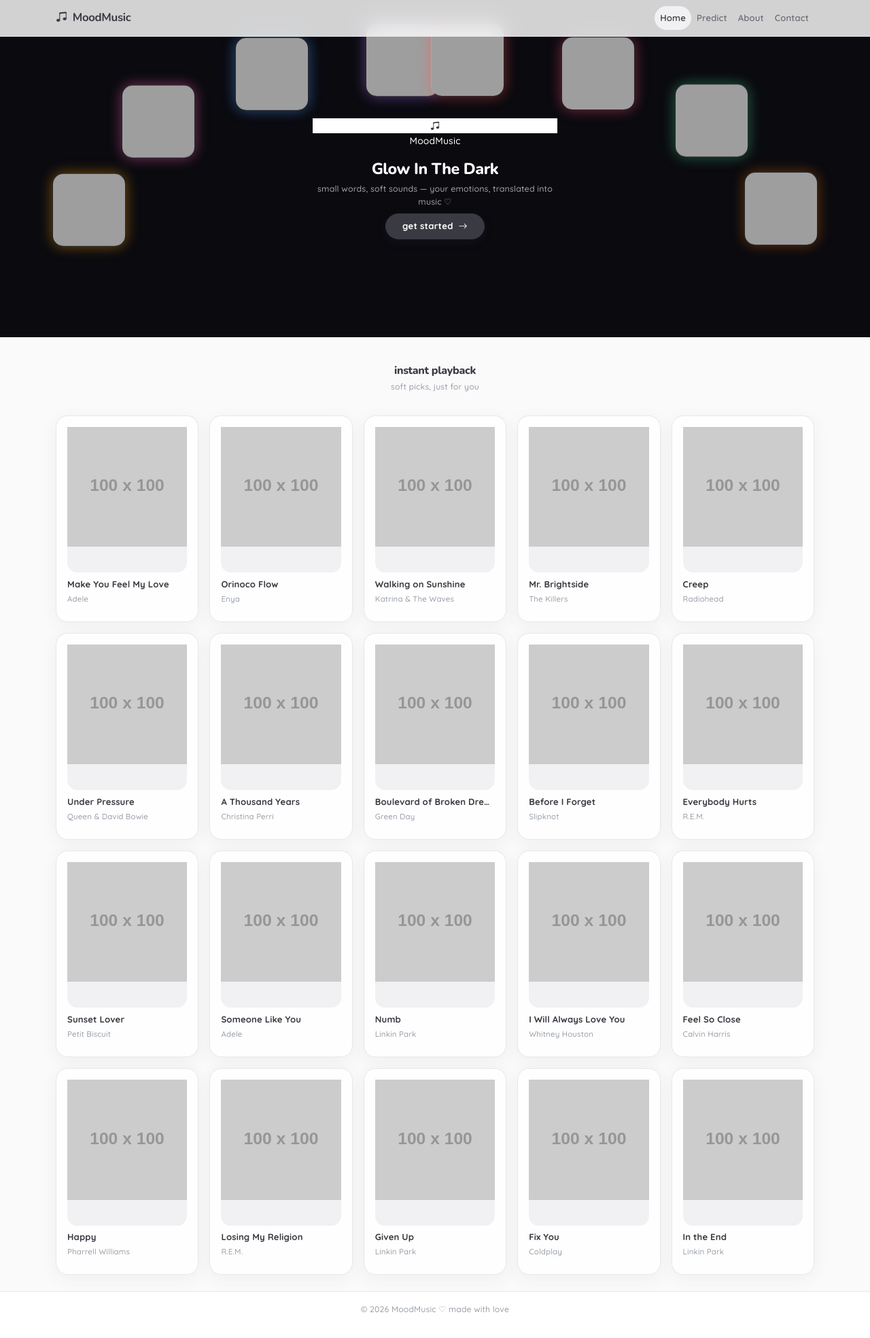
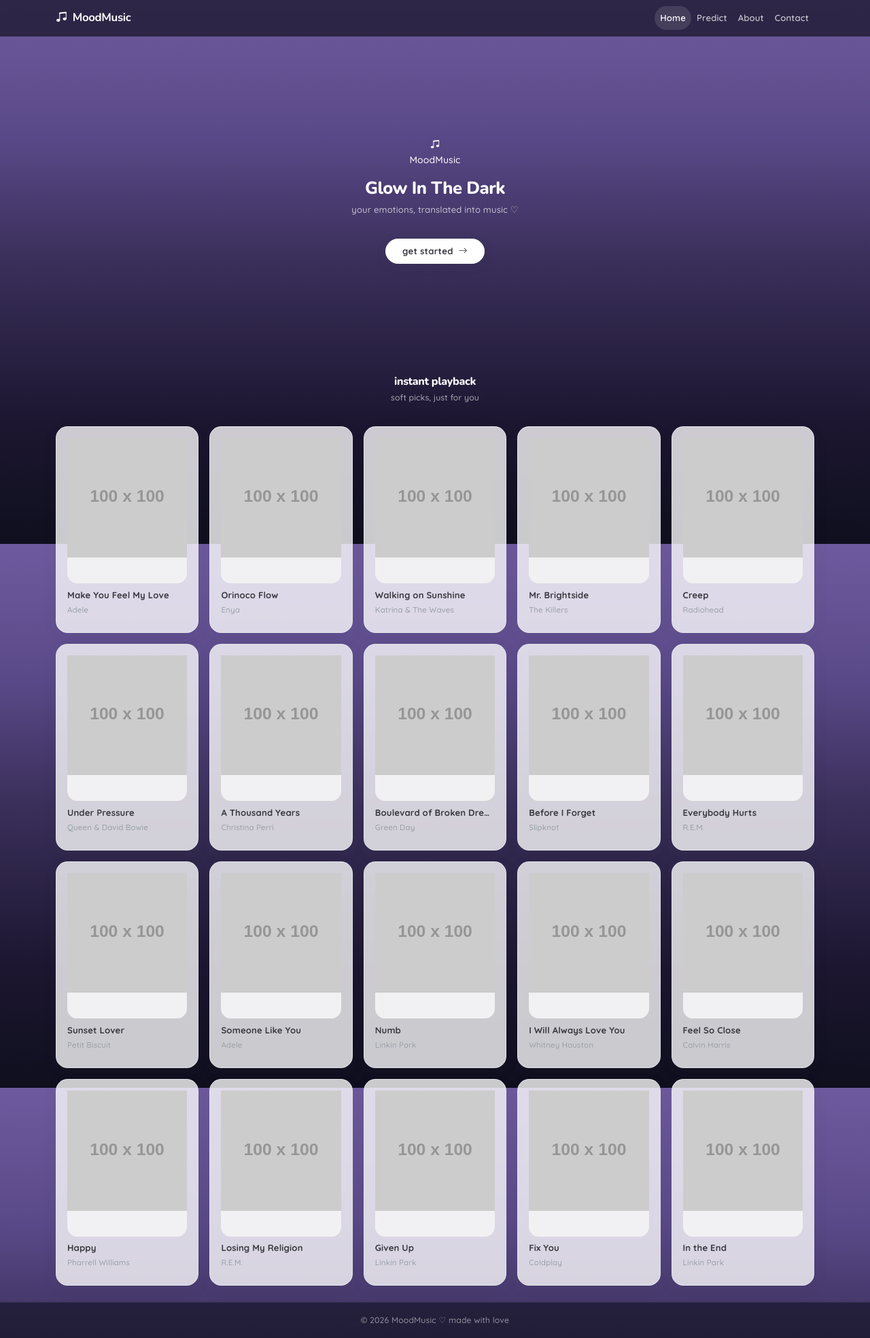
Before and after one commit to naimasultana553-sys/MoodMusic, a Flask app: page / in a window 1280 px wide. Shown: the whole page at 68% size. Before the commit the page ends 1930 px from the top, so only its background shows below. Run offline with Flask 3, Linux system fonts and the light colour scheme; grey boxes labelled with a size stand in for pictures from a placeholder-image service; data that the repository does not hold is empty; some libraries are stand-ins or nearby versions; grey boxes are pictures that could not be loaded.

Commit message:
style: mixed purple gradient full page, no images
- body gradient purple to dark navy, transparent hero, white text

```diff
--- a/static/css/style.css
+++ b/static/css/style.css
@@ -19,8 +19,9 @@
 *{ -webkit-font-smoothing:antialiased; }
 body{
     font-family:'Quicksand', sans-serif;
-    background:var(--bg-main);
-    color:var(--text-main);
+    background: linear-gradient(180deg, #6e5a9e 0%, #5b4a8a 24%, #3a2f5a 48%, #1c1630 78%, #0f0f1e 100%);
+    background-attachment:fixed;
+    color:#ffffff;
     overflow-x:hidden;
     min-height:100vh;
     font-size:14px;
@@ -57,14 +58,14 @@
 .cute-heading{ color:var(--text-main); font-size:1rem; }
 .cute-spinner{ color:var(--text-muted); border-width:2px; }
 .glass-nav{
-    background:rgba(255,255,255,0.82);
+    background:rgba(22,18,36,0.72);
     backdrop-filter:blur(14px);
     -webkit-backdrop-filter:blur(14px);
-    border-bottom:1px solid var(--glass-border);
+    border-bottom:1px solid rgba(255,255,255,0.08);
 }
-.glass-nav .navbar-brand{ font-size:1.05rem; color:var(--text-main); }
-.glass-nav .nav-link{ color:#6e6e78; font-size:0.82rem; font-weight:600; padding:0.45rem 0.85rem; border-radius:50px; }
-.glass-nav .nav-link.active,.glass-nav .nav-link:hover{ color:var(--text-main); background:var(--bg-soft); }
+.glass-nav .navbar-brand{ font-size:1.05rem; color:#ffffff; }
+.glass-nav .nav-link{ color:rgba(255,255,255,0.72); font-size:0.82rem; font-weight:600; padding:0.45rem 0.85rem; border-radius:50px; }
+.glass-nav .nav-link.active,.glass-nav .nav-link:hover{ color:#ffffff; background:rgba(255,255,255,0.12); }
 .glass-card{
     background:var(--glass-bg);
     backdrop-filter:blur(10px);
@@ -121,25 +122,15 @@
 .btn-outline-theme{ display:none; }
 .feature-icon-premium,.bg-gradient-1,.bg-gradient-2,.bg-gradient-3{ background:var(--bg-soft) !important; color:var(--text-muted); }
 .hero-section{ min-height:auto; padding-top:18px; }
-.hero-clean{ background:#ffffff; min-height:34vh; display:flex; align-items:center; }
+.hero-clean{ background:transparent; min-height:34vh; display:flex; align-items:center; }
+.mixed-hero{ min-height:64vh; display:flex; align-items:center; justify-content:center; padding-top:78px; text-align:center; }
+.mixed-title{ font-family:'Nunito', sans-serif; font-weight:800; font-size:1.6rem; color:#fff; margin-bottom:0.3rem; }
+.mixed-sub{ font-size:0.82rem; color:rgba(255,255,255,0.68); }
+.glass-footer{ background:rgba(15,15,30,0.6); border-top:1px solid rgba(255,255,255,0.08); }
+.glass-footer .cute-muted{ color:rgba(255,255,255,0.5) !important; }
+#instant .cute-heading{ color:#fff; } #instant .cute-muted{ color:rgba(255,255,255,0.62) !important; }
 .hero-image-section,.hero-bg-img,.hero-overlay,.hero-overlay-light,.hero-folder-wrap,.hero-folder-img{ display:none; }
-.glow-arc-hero{ position:relative; background:#0a0a0f; min-height:62vh; display:flex; align-items:center; justify-content:center; overflow:hidden; padding:78px 1rem 3rem; margin-left:calc(50% - 50vw); margin-right:calc(50% - 50vw); width:100vw; }
-.arc-layer{ position:absolute; inset:0; pointer-events:none; }
-.arc-card{ position:absolute; width:108px; height:108px; border-radius:1rem; overflow:hidden; border:1px solid rgba(255,255,255,0.12); box-shadow:0 0 22px rgba(255,255,255,0.12); animation: arcFloat 3.8s ease-in-out infinite; }
-.arc-card img{ width:100%; height:100%; object-fit:cover; display:block; }
-.arc-card.a1{ left:6%; top:52%; transform:rotate(-18deg); box-shadow:0 0 20px rgba(255,165,0,0.45); animation-delay:0s; }
-.arc-card.a2{ left:14%; top:26%; transform:rotate(-12deg); box-shadow:0 0 20px rgba(255,105,180,0.45); animation-delay:0.2s; }
-.arc-card.a3{ left:27%; top:12%; transform:rotate(-6deg); box-shadow:0 0 20px rgba(80,160,255,0.45); animation-delay:0.4s; }
-.arc-card.a4{ left:42%; top:8%; transform:rotate(2deg); box-shadow:0 0 20px rgba(180,120,255,0.45); animation-delay:0.6s; }
-.arc-card.a5{ right:42%; top:8%; transform:rotate(6deg); box-shadow:0 0 20px rgba(255,80,80,0.45); animation-delay:0.8s; }
-.arc-card.a6{ right:27%; top:12%; transform:rotate(12deg); box-shadow:0 0 20px rgba(255,80,120,0.45); animation-delay:1s; }
-.arc-card.a7{ right:14%; top:26%; transform:rotate(18deg); box-shadow:0 0 20px rgba(80,255,160,0.35); animation-delay:1.2s; }
-.arc-card.a8{ right:6%; top:52%; transform:rotate(24deg); box-shadow:0 0 20px rgba(255,120,0,0.38); animation-delay:1.4s; }
-.glow-center{ position:relative; z-index:2; max-width:420px; }
-.glow-logo{ background:#fff; border:none; }
-.glow-title{ color:#fff; font-family:'Nunito', sans-serif; font-weight:800; font-size:1.45rem; margin-bottom:0.4rem; }
-.glow-sub{ color:rgba(255,255,255,0.62); font-size:0.78rem; line-height:1.5; max-width:360px; margin:0 auto; }
-@keyframes arcFloat{ 0%,100%{ transform:translateY(0) rotate(var(--r,0)); } 50%{ transform:translateY(-6px) rotate(var(--r,0)); } }
+.glow-arc-hero,.arc-layer,.arc-card,.glow-center,.glow-logo,.glow-title,.glow-sub{ display:none; }
 .card-runway{ overflow:hidden; width:100%; -webkit-mask:linear-gradient(90deg, transparent, black 6%, black 94%, transparent); }
 .card-track-run{ display:flex; gap:0.9rem; width:max-content; animation: cardRun 22s linear infinite; }
 .run-card{ width:148px; flex-shrink:0; background:#fff; border:1px solid var(--glass-border); border-radius:1rem; padding:0.5rem; box-shadow:0 4px 14px rgba(60,60,70,0.06); text-align:left; }
--- a/templates/index.html
+++ b/templates/index.html
@@ -1,25 +1,15 @@
 {% extends 'base.html' %}
 {% block title %}MoodMusic ♡ cute vibes{% endblock %}
 {% block content %}
-<div class="glow-arc-hero">
-    <div class="arc-layer">
-        <div class="arc-card a1"><img src="https://images.unsplash.com/photo-1493225457124-a3eb161ffa5f?w=200&h=200&fit=crop" alt=""></div>
-        <div class="arc-card a2"><img src="https://images.unsplash.com/photo-1514525253161-7a46d19cd819?w=200&h=200&fit=crop" alt=""></div>
-        <div class="arc-card a3"><img src="https://images.unsplash.com/photo-1511671782779-c97d3d27a1d4?w=200&h=200&fit=crop" alt=""></div>
-        <div class="arc-card a4"><img src="https://images.unsplash.com/photo-1506157786151-b8491531f063?w=200&h=200&fit=crop" alt=""></div>
-        <div class="arc-card a5"><img src="https://images.unsplash.com/photo-1511379938547-c1f69419868d?w=200&h=200&fit=crop" alt=""></div>
-        <div class="arc-card a6"><img src="https://images.unsplash.com/photo-1493675883365-36a8b12f4f00?w=200&h=200&fit=crop" alt=""></div>
-        <div class="arc-card a7"><img src="https://images.unsplash.com/photo-1470225620780-dba8ba36b745?w=200&h=200&fit=crop" alt=""></div>
-        <div class="arc-card a8"><img src="https://images.unsplash.com/photo-1508700115892-45ecd05ae2c4?w=200&h=200&fit=crop" alt=""></div>
-    </div>
-    <div class="glow-center text-center">
+<div class="mixed-hero">
+    <div class="text-center">
         <div class="music-logo-wrap mb-3">
-            <div class="music-logo glow-logo"><i class="bi bi-music-note-beamed"></i></div>
+            <div class="music-logo"><i class="bi bi-music-note-beamed"></i></div>
             <div class="music-logo-text text-white">MoodMusic</div>
         </div>
-        <h2 class="glow-title">Glow In The Dark</h2>
-        <p class="glow-sub">small words, soft sounds — your emotions, translated into music ♡</p>
-        <a href="{{ url_for('predict_page') }}" class="btn cute-btn px-4 py-2 mt-2">get started <i class="bi bi-arrow-right ms-1"></i></a>
+        <h2 class="mixed-title">Glow In The Dark</h2>
+        <p class="mixed-sub">your emotions, translated into music ♡</p>
+        <a href="{{ url_for('predict_page') }}" class="btn cute-btn px-4 py-2 mt-3" style="background:#fff; color:#3a3a42 !important; border-color:#fff;">get started <i class="bi bi-arrow-right ms-1"></i></a>
     </div>
 </div>
 <div class="container py-4">
```
